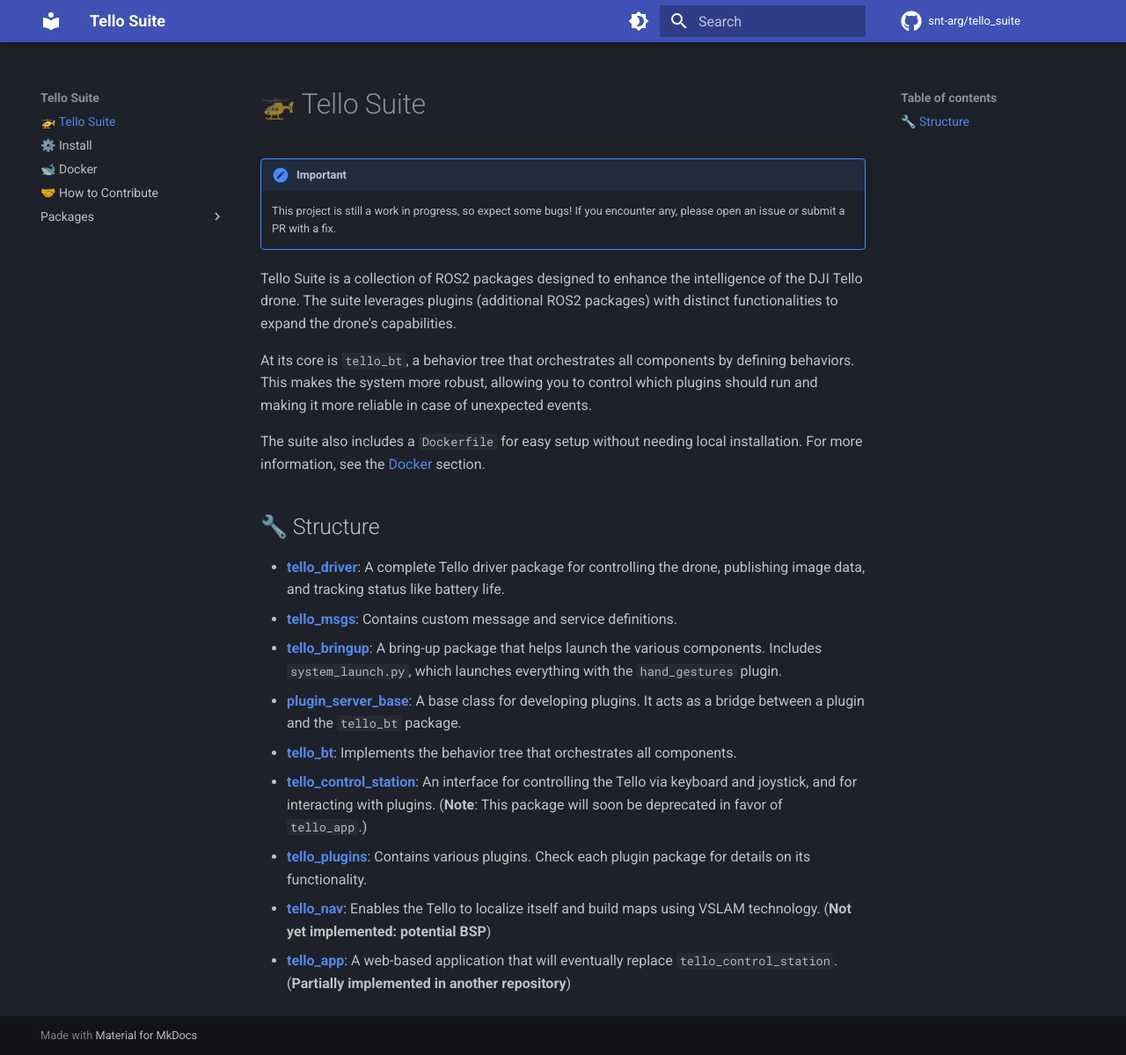
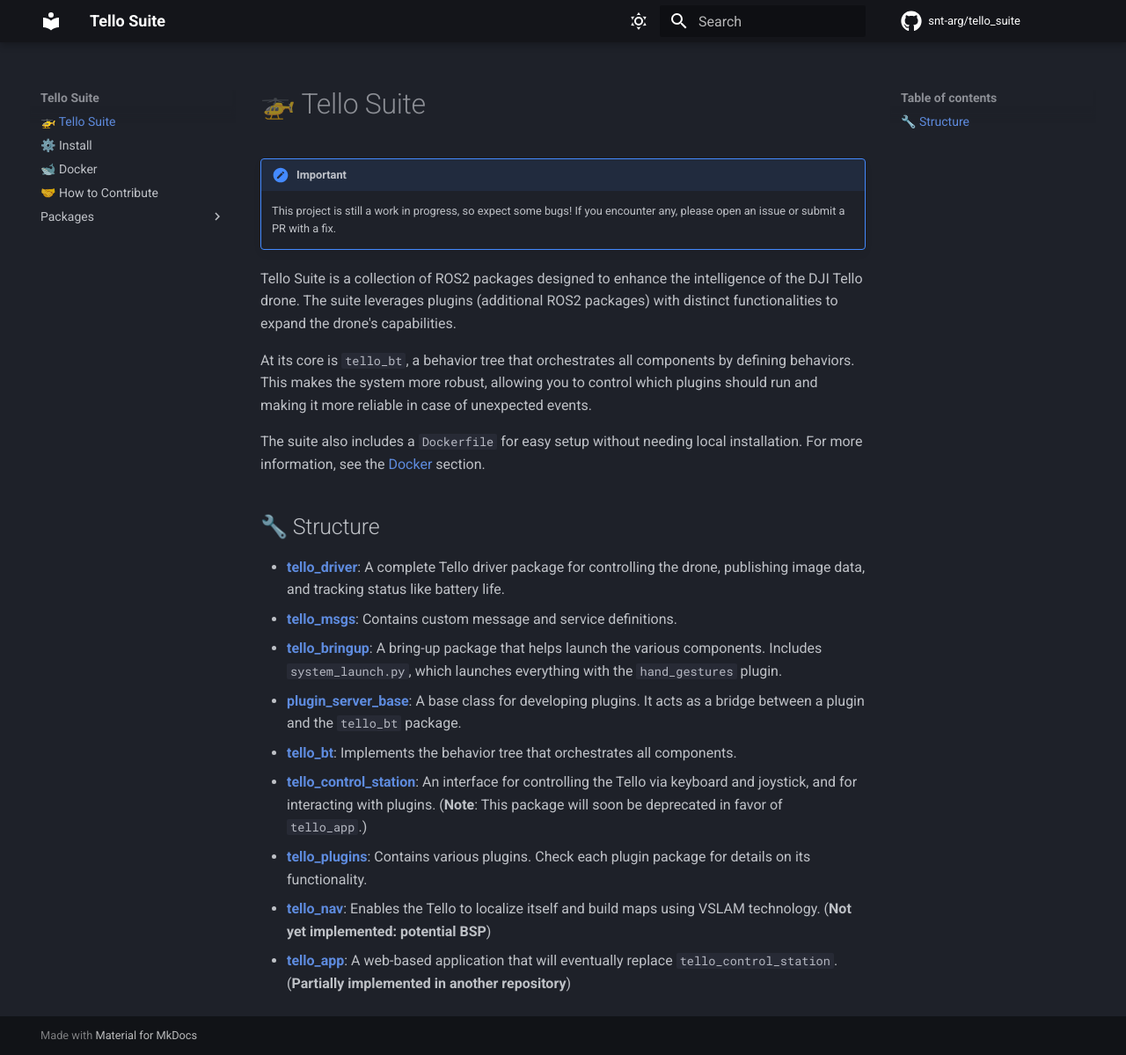
Before and after one commit to teusch-shawn-unilu/robot_suite_v2, an MkDocs documentation site: the page built from docs/index.md, in a window 1280 px wide and 1199 px high. Shown: the whole window at 88% size. Built offline with MkDocs 1.6.1 and Material for MkDocs 9.7.7, drawn with Linux system fonts in a browser that asks for light colours; comment, search, counter and statistics services are not loaded.

Commit message:
docs: add some features

```diff
--- a/mkdocs.yml
+++ b/mkdocs.yml
@@ -3,24 +3,39 @@
 repo_url: https://github.com/snt-arg/tello_suite
 repo_name: snt-arg/tello_suite
 theme:
+  features:
+    - content.code.copy
+    - search.suggest
+    - search.highlight
   icon:
     repo: fontawesome/brands/github
   name: material
   palette:
     # Dark Mode
     - scheme: slate
+      primary: black
+      accent: teal
       toggle:
-        icon: material/brightness-4
+        icon: material/weather-sunny
         name: Switch to light mode
 
     # Light Mode
     - scheme: default
+      primary: black
+      accent: teal
       toggle:
-        icon: material/brightness-7
+        icon: material/weather-night
         name: Switch to dark mode
 markdown_extensions:
   - admonition
+  - attr_list
+  - md_in_html
+  - pymdownx.inlinehilite
+  - pymdownx.snippets
   - pymdownx.details
   - pymdownx.superfences
-  - attr_list
-  - md_in_html
+  - pymdownx.blocks.caption
+  - pymdownx.highlight:
+      anchor_linenums: true
+      line_spans: __span
+      pygments_lang_class: true
```
